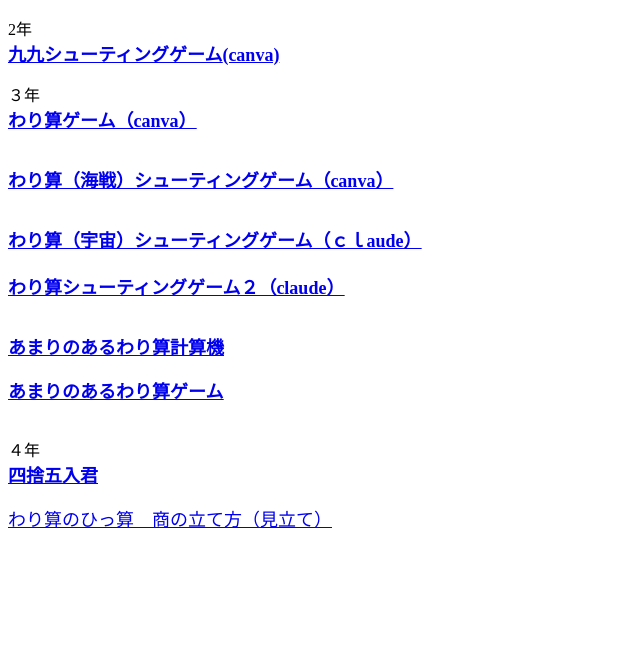
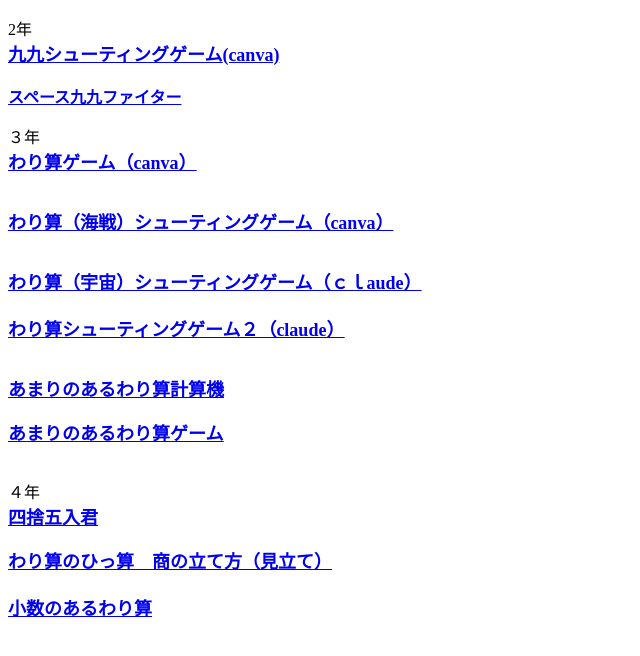
Before and after one commit to bockytiger/yasuo, a plain HTML site: page sannsu.html in a window 1280 px wide. Shown: the whole page, without its empty margins (0-640 px from the left). Drawn offline with Linux system fonts and the light colour scheme.

Commit message:
修正
修正

Signed-off-by: bockytiger <bockytiger@gmail.com>

```diff
--- a/sannsu.html
+++ b/sannsu.html
@@ -7,7 +7,9 @@
 </head>
 <body>
 <p>2年<b><font SIZE="+1"><a href="https://www.canva.com/design/DAGwfBum860/8pJnglCpar99-kW5Lavuqw/view?utm_content=DAGwfBum860&utm_campaign=designshare&utm_medium=link2&utm_source=uniquelinks&utlId=hb8fdf17768"><br>
-九九シューティングゲーム<span lang="EN-US"></span>(canva)</a></font></b></p>
+九九シューティングゲーム<span lang="EN-US"></span>(canva)</a></font></b><br>
+<br>
+<b><a href="space-kuku-fighter (3).html">スペース九九ファイター</a></b></p>
 <p> ３年<br>
 <font COLOR="#000000" SIZE="+1"><b><a href="https://maskedtiger.my.canva.site/"><u>わり算ゲーム（canva）</u></a></b></font></p>
 <p><br>
@@ -24,6 +26,9 @@
 ４年<br>
 <b><u><font SIZE="+1"><a href="https://www.canva.com/design/DAG1ih1hOZ4/IKvBKHYib39__1iwCxaM3w/view?utm_content=DAG1ih1hOZ4&utm_campaign=designshare&utm_medium=link2&utm_source=uniquelinks&utlId=h80437d7fef">四捨五入君</a></font></u></b><br>
 <br>
-<u><font SIZE="+1"><a href="https://www.canva.com/design/DAGugz7cyoo/E3jXX8YxYDp1elMvdlBJoQ/view?utm_content=DAGugz7cyoo&utm_campaign=designshare&utm_medium=link2&utm_source=uniquelinks&utlId=hdb58cbf97f">わり算のひっ算　商の立て方（見立て）</a></font></u></p>
-</body>
+<a href="https://www.canva.com/design/DAGugz7cyoo/E3jXX8YxYDp1elMvdlBJoQ/view?utm_content=DAGugz7cyoo&utm_campaign=designshare&utm_medium=link2&utm_source=uniquelinks&utlId=hdb58cbf97f"><u><font SIZE="+1"><b>わり算のひっ算　商の立て方（見立て）<br>
+</b><br>
+</font></u><b><u><font SIZE="+1"></font></u></b></a><b><u><font SIZE="+1"><a href="shosuuwarizan.html">小数のあるわり算</a></font></u></b></p>
+<b>
+</b></body>
 </html>
```
